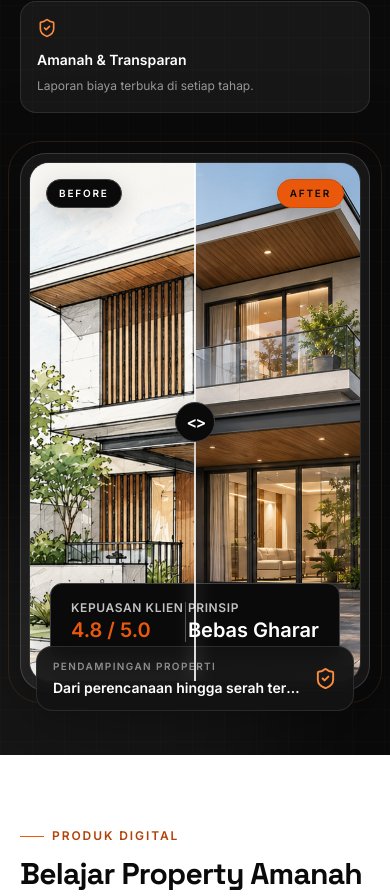
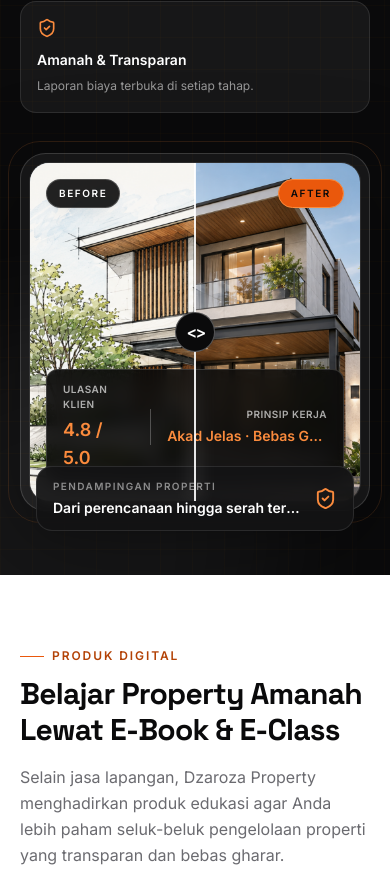
Before and after one commit to kholilmuflikhun/dzarozaproperty, a Next.js app in the folder apps/marketing/: page / in a window 390 px wide. Shown: the part 1064-1960 px from the top of the page. Built offline with nearby package versions, Linux system fonts and the light colour scheme; no server answers.

Commit message:
feat(marketing): improve responsive property showcase

```diff
--- a/apps/marketing/components/HeroCompare.tsx
+++ b/apps/marketing/components/HeroCompare.tsx
@@ -9,44 +9,42 @@ type HeroCompareProps = {
 
 export default function HeroCompare({ rating }: HeroCompareProps) {
   const [position, setPosition] = useState(50);
+  const hasRating = rating !== "—";
 
   return (
-    <div className="blueprint-frame relative h-[520px] overflow-hidden rounded-xl2 border border-white/10">
+    <div className="blueprint-frame relative h-[340px] overflow-hidden rounded-[1.25rem] border border-white/10 sm:h-[420px] lg:h-[520px]">
       <Image
         src="/images/compare-after.png"
         alt="Hasil proyek properti Dzaroza Property"
         fill
         priority
         className="object-cover"
-        sizes="(min-width: 1024px) 45vw, 100vw"
+        sizes="(max-width: 640px) 100vw, (min-width: 1024px) 45vw, 80vw"
       />
-      <div
-        className="absolute inset-0 overflow-hidden"
-        style={{ clipPath: `inset(0 ${100 - position}% 0 0)` }}
-      >
+      <div className="absolute inset-0 overflow-hidden" style={{ clipPath: `inset(0 ${100 - position}% 0 0)` }}>
         <Image
           src="/images/compare-before.png"
-          alt="Konsep rumah dari Dzaroza Property"
+          alt="Kondisi awal atau konsep sebelum pengerjaan properti"
           fill
           loading="lazy"
           className="object-cover"
-          sizes="(min-width: 1024px) 45vw, 100vw"
+          sizes="(max-width: 640px) 100vw, (min-width: 1024px) 45vw, 80vw"
         />
       </div>
 
-      <span className="absolute left-4 top-4 rounded-full border border-charcoal-600 bg-charcoal-950 px-3 py-1.5 text-[10px] font-bold uppercase tracking-[0.18em] text-white shadow-[0_8px_24px_rgba(0,0,0,0.18)]">
+      <span className="absolute left-4 top-4 rounded-full border border-white/20 bg-charcoal-950/90 px-3 py-1.5 text-[10px] font-bold uppercase tracking-[0.16em] text-white shadow-card">
         Before
       </span>
-      <span className="absolute right-4 top-4 rounded-full border border-orange-600 bg-orange-500 px-3 py-1.5 text-[10px] font-bold uppercase tracking-[0.18em] text-charcoal-950 shadow-[0_8px_24px_rgba(0,0,0,0.18)]">
+      <span className="absolute right-4 top-4 rounded-full border border-orange-400 bg-orange-500 px-3 py-1.5 text-[10px] font-bold uppercase tracking-[0.16em] text-charcoal-950 shadow-card">
         After
       </span>
 
       <div
-        className="pointer-events-none absolute inset-y-0 z-10 w-0.5 -translate-x-1/2 bg-white/85 shadow-[0_0_18px_rgba(255,255,255,0.5)]"
+        className="pointer-events-none absolute inset-y-0 z-10 w-0.5 -translate-x-1/2 bg-white/90 shadow-[0_0_18px_rgba(255,255,255,0.5)]"
         style={{ left: `${position}%` }}
         aria-hidden="true"
       >
-        <div className="absolute left-1/2 top-1/2 flex h-10 w-10 -translate-x-1/2 -translate-y-1/2 items-center justify-center rounded-full border border-charcoal-600 bg-charcoal-950 text-white shadow-[0_8px_30px_rgba(0,0,0,0.3)]">
+        <div className="absolute left-1/2 top-1/2 flex h-10 w-10 -translate-x-1/2 -translate-y-1/2 items-center justify-center rounded-full border border-white/30 bg-charcoal-950 text-white shadow-card">
           <span className="text-base font-semibold leading-none tracking-[-0.18em]" aria-hidden="true">&lt;  &gt;</span>
         </div>
       </div>
@@ -57,19 +55,23 @@ export default function HeroCompare({ rating }: HeroCompareProps) {
         max="92"
         value={position}
         onChange={(event) => setPosition(Number(event.target.value))}
-        aria-label="Geser untuk membandingkan gambar konsep dan hasil proyek"
+        aria-label="Geser untuk membandingkan kondisi awal dan hasil proyek"
         className="absolute inset-0 z-20 h-full w-full cursor-ew-resize opacity-0"
       />
 
-      <div className="pointer-events-none absolute bottom-5 left-5 right-5 flex items-center justify-between rounded-xl border border-charcoal-600 bg-charcoal-950 px-5 py-4 text-white shadow-[0_12px_35px_rgba(0,0,0,0.28)]">
-        <div>
-          <p className="text-xs font-semibold uppercase tracking-wider text-white/75">Kepuasan Klien</p>
-          <p className="text-xl font-bold text-orange-500">{rating} / 5.0</p>
+      <div className="pointer-events-none absolute bottom-4 left-4 right-4 flex items-center justify-between gap-4 rounded-xl border border-white/15 bg-charcoal-950/90 px-4 py-3 text-white shadow-card backdrop-blur sm:bottom-5 sm:left-5 sm:right-5 sm:px-5 sm:py-4">
+        <div className="min-w-0">
+          <p className="text-[10px] font-semibold uppercase tracking-wider text-white/65">Ulasan Klien</p>
+          {hasRating ? (
+            <p className="mt-1 text-lg font-bold text-orange-400 sm:text-xl">{rating} / 5.0</p>
+          ) : (
+            <p className="mt-1 text-sm font-semibold text-white sm:text-base">Mengutamakan amanah</p>
+          )}
         </div>
-        <div className="h-10 w-px bg-white/30" />
-        <div>
-          <p className="text-xs font-semibold uppercase tracking-wider text-white/75">Prinsip</p>
-          <p className="text-xl font-bold text-white">Bebas Gharar</p>
+        <div className="h-9 w-px shrink-0 bg-white/25" />
+        <div className="min-w-0 text-right">
+          <p className="text-[10px] font-semibold uppercase tracking-wider text-white/65">Prinsip Kerja</p>
+          <p className="mt-1 truncate text-sm font-bold text-orange-400 sm:text-base">Akad Jelas · Bebas Gharar</p>
         </div>
       </div>
     </div>
```
